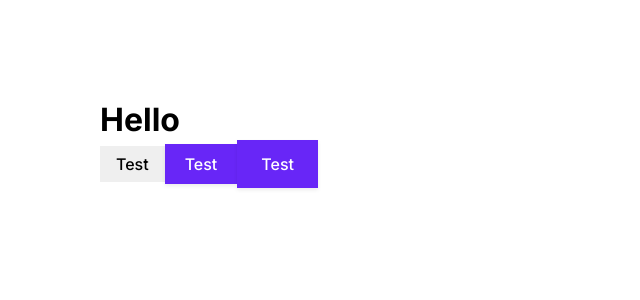
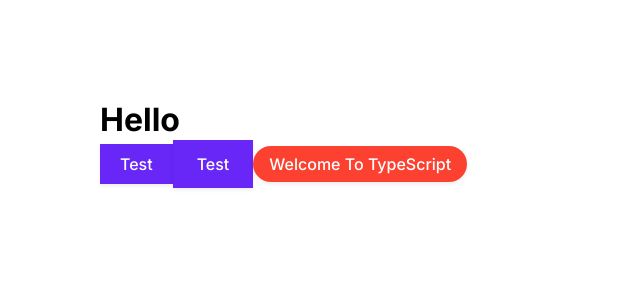
Before and after one commit to kulievtech/projectify-app-ui, a React (Create React App) app: page / in a window 1280 px wide. Shown: the top 300 px of the page, without its empty margins (0-640 px from the left). Built offline with nearby package versions, Linux system fonts and the light colour scheme.

Commit message:
create a danger button

```diff
--- a/src/App.tsx
+++ b/src/App.tsx
@@ -4,13 +4,15 @@
     return (
         <div style={{ padding: "100px" }}>
             <Typography variant="h5">Hello</Typography>
-            <Button>Test</Button>
             <Button size="md" color="primary">
                 Test
             </Button>
             <Button size="lg" color="primary">
                 Test
             </Button>
+            <Button size="sm" color="danger" shape="circle">
+                Welcome To TypeScript
+            </Button>
         </div>
     );
 };
--- a/src/design-system/Button/Button.css
+++ b/src/design-system/Button/Button.css
@@ -1,3 +1,5 @@
+/* base */
+
 .btn {
     font-family: inherit;
     font-size: var(--font-size-16);
@@ -36,6 +38,8 @@
     border-radius: var(--border-radius-20);
 }
 
+/* primary */
+
 .btn-primary {
     background-color: var(--primary-500);
     color: var(--white);
@@ -55,3 +59,25 @@
     background-color: var(--primary-700);
     box-shadow: var(--shadow-xs-hover);
 }
+
+/* danger */
+
+.btn-danger {
+    background-color: var(--red-orange-500);
+    color: var(--white);
+    box-shadow: var(--shadow-s);
+}
+
+.btn-danger:hover {
+    background-color: var(--red-orange-600);
+    box-shadow: var(--shadow-s-hover);
+}
+
+.btn-danger:disabled {
+    background-color: var(--jaguar-300);
+}
+
+.btn-danger:focus {
+    background-color: var(--red-orange-700);
+    box-shadow: var(--shadow-xs-hover);
+}
--- a/src/design-system/Button/Button.tsx
+++ b/src/design-system/Button/Button.tsx
@@ -1,5 +1,6 @@
 import React, { FC } from "react";
 import "./Button.css";
+import { sizeClassNames, shapeClassNames, colorClassNames } from "./classnames";
 
 type ButtonSize = "sm" | "md" | "lg";
 type ButtonShape = "rounded" | "circle";
@@ -14,24 +15,6 @@
     children: React.ReactNode;
 };
 
-const sizeClassNames = {
-    sm: "btn-small",
-    md: "btn-medium",
-    lg: "btn-large"
-};
-
-const shapeClassNames = {
-    rounded: "btn-rounded",
-    circle: "btn-circle"
-};
-
-const colorClassNames = {
-    primary: "btn-primary",
-    secondary: "btn-secondary",
-    text: "btn-tertiary",
-    danger: "btn-danger"
-};
-
 const Button: FC<ButtonProps> = (props) => {
     const { size, shape, color, disabled, className, children } = props;
 
@@ -41,7 +24,10 @@
 
     const colorClassName = color !== undefined ? colorClassNames[color] : "";
 
-    const finalClassNames = `btn ${colorClassName} ${sizeClassName} ${shapeClassName} ${className}`;
+    const finalClassNames =
+        `btn ${colorClassName} ${sizeClassName} ${shapeClassName} ${
+            className || ""
+        }`.trim();
 
     return (
         <button className={finalClassNames} disabled={disabled}>
--- /dev/null
+++ b/src/design-system/Button/classnames.ts
@@ -0,0 +1,17 @@
+export const sizeClassNames = {
+    sm: "btn-small",
+    md: "btn-medium",
+    lg: "btn-large"
+};
+
+export const shapeClassNames = {
+    rounded: "btn-rounded",
+    circle: "btn-circle"
+};
+
+export const colorClassNames = {
+    primary: "btn-primary",
+    secondary: "btn-secondary",
+    text: "btn-tertiary",
+    danger: "btn-danger"
+};
```
